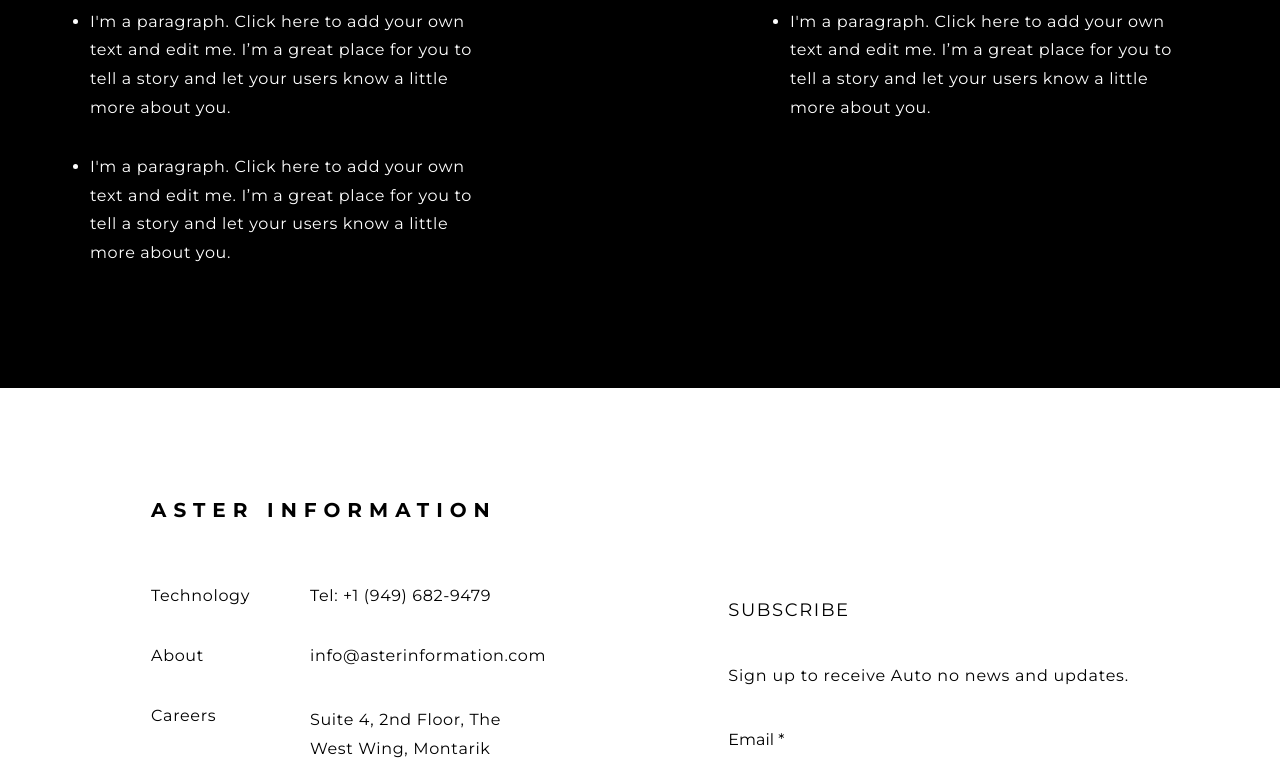
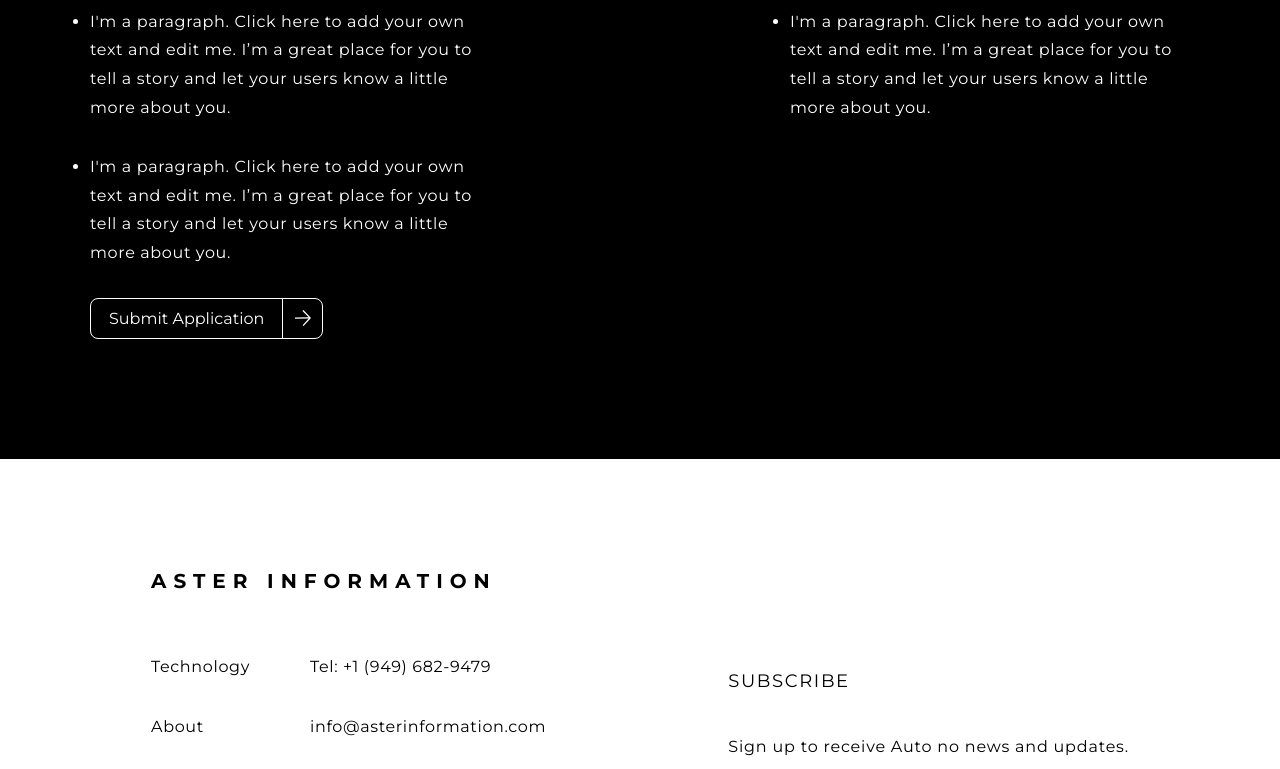
Before and after one commit to Moamal-2000/aster-information, a React (Vite) app: page /electrical-engineer in a window 1280 px wide. Shown: the part 2048-2817 px from the top of the page. Built offline with nearby package versions, Linux system fonts and the light colour scheme.

Commit message:
feat: add 'Submit Application' button in RoleOverview component

```diff
--- a/src/Components/Pages/JobDetails/JobDetails.jsx
+++ b/src/Components/Pages/JobDetails/JobDetails.jsx
@@ -20,12 +20,13 @@ const JobDetails = () => {
       <div className="container">
         <JobInfo />
       </div>
-        <RoleOverview title="What You’ll Do" list={jobResponsibilities} />
-        <RoleOverview
-          title="Who You are"
-          list={whoYouAreData}
-          invertColor={true}
-        />
+      <RoleOverview title="What You’ll Do" list={jobResponsibilities} />
+      <RoleOverview
+        title="Who You are"
+        list={whoYouAreData}
+        invertColors={true}
+        showApplyButton={true}
+      />
     </main>
   );
 };
--- a/src/Components/Pages/JobDetails/RoleOverview/RoleOverview.jsx
+++ b/src/Components/Pages/JobDetails/RoleOverview/RoleOverview.jsx
@@ -1,8 +1,9 @@
+import Button from "../../../Shared/Buttons/Button/Button";
 import HorizontalLine from "../../../Shared/MiniComponents/HorizontalLine/HorizontalLine";
 import s from "./RoleOverview.module.scss";
 
-const RoleOverview = ({ title, list, invertColor }) => {
-  const invertClass = invertColor ? s.invert : "";
+const RoleOverview = ({ title, list, invertColors, showApplyButton }) => {
+  const invertClass = invertColors ? s.invert : "";
 
   return (
     <section className={`${s.roleOverview} ${invertClass}`}>
@@ -16,8 +17,8 @@ const RoleOverview = ({ title, list, invertColor }) => {
             initialX="200px"
             animateTo="calc(100% - 72px / 2)"
             lineColors={{
-              lineColor: invertColor ? "var(--white)" : "var(--black)",
-              VerticalLineColor: invertColor ? "var(--black)" : "var(--white)",
+              lineColor: invertColors ? "var(--white)" : "var(--black)",
+              VerticalLineColor: invertColors ? "var(--black)" : "var(--white)",
             }}
           />
         </div>
@@ -27,6 +28,14 @@ const RoleOverview = ({ title, list, invertColor }) => {
             <li key={id}>{text}</li>
           ))}
         </ul>
+
+        {showApplyButton && (
+          <Button
+            text="Submit Application"
+            path="/submit-application"
+            invertColors={invertColors}
+          />
+        )}
       </div>
     </section>
   );
--- a/src/Components/Pages/JobDetails/RoleOverview/RoleOverview.module.scss
+++ b/src/Components/Pages/JobDetails/RoleOverview/RoleOverview.module.scss
@@ -9,8 +9,6 @@
   background-color: var(--black);
   color: var(--white);
 }
-
-.roleOverview [data-container] {}
 
 .roleOverview h2 {
   letter-spacing: .08em;
@@ -81,3 +79,7 @@
     list-style-position: inside;
   }
 }
+
+.roleOverview ul + * {
+  margin-top: 30px;
+}
```
